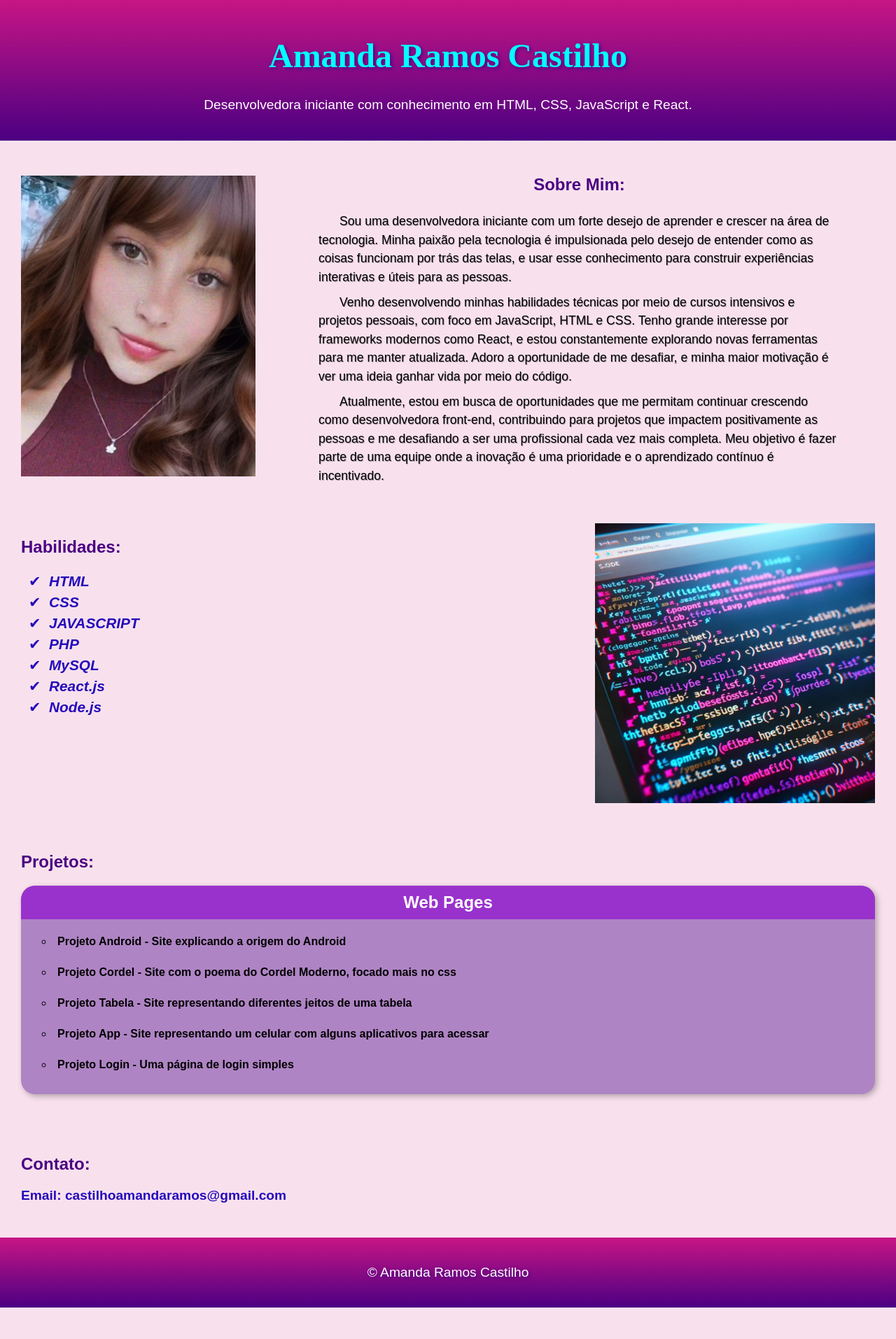
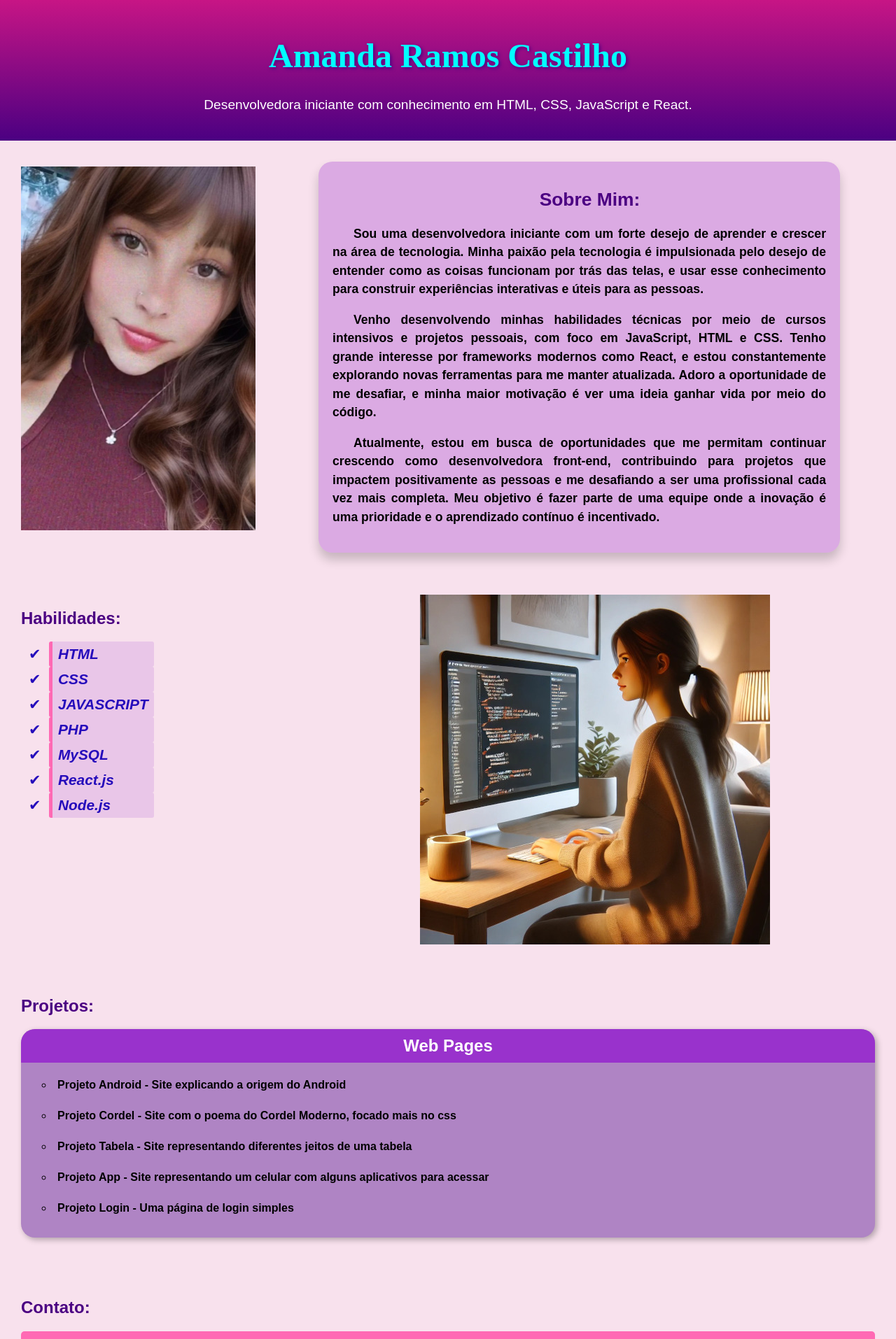
Before and after one commit to MandyCastilho/MandyCastilho, a React (Create React App) app: page / in a window 1280 px wide. Shown: the top 1914 px of the page at 70% size. Before the commit the page ends 1869 px from the top, so only its background shows below. Built offline with nearby package versions, Linux system fonts and the light colour scheme; a web font is replaced by a local one.

Commit message:
Atualizações
Modifiquei o About colocando o texto dentro de uma caixa, modifiquei a primeira lista, adicionando alguns detalhes nela e mudei a segunda foto, mudei as configurações do contato.

```diff
--- a/public/index.html
+++ b/public/index.html
@@ -26,6 +26,7 @@
       work correctly both with client-side routing and a non-root public URL.
       Learn how to configure a non-root public URL by running `npm run build`.
     -->
+
     <link rel="preconnect" href="https://fonts.googleapis.com">
     <link rel="preconnect" href="https://fonts.gstatic.com" crossorigin>
     <link href="https://fonts.googleapis.com/css2?family=Pacifico&family=Rye&family=VT323&display=swap" rel="stylesheet">
--- a/src/App.css
+++ b/src/App.css
@@ -13,6 +13,10 @@
     --fonte-padrao: Arial, Verdana, Helvetica, sans-serif;
     --fonte-destaque: "Rye", serif;
     --fonte-segundaria: "VT323", monospace;
+}
+html{
+    width: 100%;
+    height: 100%;
 }
 
 body {
@@ -73,21 +77,32 @@ h2 {
     text-align: center;
 }
 
-.texto > p {
+.texto {
+    background-color: #9932cc50;
     margin: 5px 50px 5px 50px;
+    text-align: justify;
     text-indent: 30px;
-    font-weight: 500;
+    font-weight: 600;
     font-size: 1.1em;
     line-height: 1.5em;
-    display: inline-block;
-    text-shadow: 1px 1px 0px rgba(0, 0, 0, 0.284);
+    padding: 20px;
+    border-radius: 20px;
+    box-shadow: 0 10px 15px rgba(0, 0, 0, 0.2);
+    transform: translateY(-5px);
+    transition: transform 0.3s, box-shadow 0.3s;
+}
+
+.texto:hover {
+    transform: translateY(-15px);
+    box-shadow: 0 20px 25px rgba(0, 0, 0, 0.3);
 }
 
 .img-pht {
     width: 375px;
-    height: 450px;
+    height: 540px;
     object-fit: cover;
     object-position: -40px 20px;
+    margin-top: -13px;
 }
 
 .skills-ul >li {
@@ -97,11 +112,21 @@ h2 {
     font-style: italic;
     font-weight: bold;
     color: #250bbb;
+    transition: color 0.3s ease;
+
+    border-left: 5px solid var(--cor-rosa-c);
+    padding: 6px 8px;
+    background-color: #9932cc28;
+    border-radius: 3px;
 }
 
+.skills-ul >li:hover{
+    color: var(--cor-rosa-c);
+
+}
 .img-cod {
-    width: 400px;
-    float: right;
+    width: 500px;
+    margin-right: 150px;
 }
 
 h3 {
@@ -139,9 +164,27 @@ h3 {
 }
 
 .contact > p {
+    background-color: var(--cor-rosa-c);
+    color: rgb(1, 1, 117);
     font-size: 1.2em;
-    color: #250bbb;
     font-weight: bolder;
+    padding: 10px 20px;
+    border: none;
+    border-radius: 5px;
+    text-align: center;
+    text-decoration: none;
+    font-size: 18px;
+    transition: background-color 0.3s;
+}
+
+.contact > p:hover{
+    background-color: var(--cor-destaque);
+    color: rgb(188, 8, 98);
+    cursor: pointer;
+}
+
+.figura{
+    margin-top: -600px;
 }
 
 footer > p {
```
Also changed, not shown: src/assets/img2-pq.jpg, src/components/About.js (line endings or trailing spaces).
